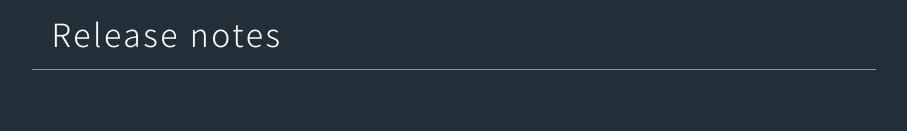
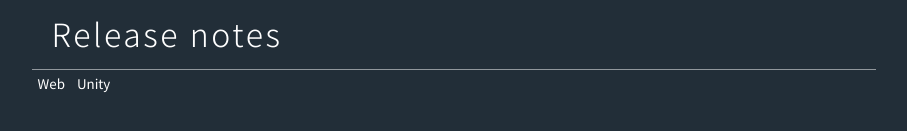
Before and after one commit to soheee94/POM-CHECKER_Release-Notes, a React (Create React App) app in the folder release-note/: page / in a window 1280 px wide. Shown: the part 201-332 px from the top of the page, without its empty margins (186-1093 px from the left). Built offline with nearby package versions, Linux system fonts and the light colour scheme.

Commit message:
create platformButton (error - usestate)

```diff
--- a/release-note/src/App.js
+++ b/release-note/src/App.js
@@ -7,7 +7,7 @@ const GlobalStyle = createGlobalStyle`
   body{
     background : #222E38;
     width: 100%;
-    font-family : 'Noto Sans KR', sans-serif;
+    font-family : 'Noto Sans KR', sans-serif !important;
   }
 `;
 
--- a/release-note/src/components/ReleaseList.js
+++ b/release-note/src/components/ReleaseList.js
@@ -1,7 +1,46 @@
-import React from "react";
+import React, { useState } from "react";
+import styled, { css } from "styled-components";
+import ReleaseItem from "./ReleaseItem";
+
+const PlatformButtonGroup = styled.div`
+  button {
+    border: none;
+    outline: none;
+    background: none;
+    cursor: pointer;
+    color: white;
+    font-family: "Noto Sans KR", sans-serif !important;
+    &:hover {
+      color: #eb5244;
+    }
+
+    ${props =>
+      props.platformType === props.type ||
+      css`
+        color: #eb5244;
+      `}
+  }
+`;
 
 function ReleaseList() {
-  return <div></div>;
+  const [platformType, setPlatformType] = useState("");
+  console.log(platformType);
+  return (
+    <>
+      <PlatformButtonGroup>
+        <button type="Web" platformType={platformType} onClick={() => setPlatformType("Web")}>
+          Web
+        </button>
+        <button type="Unity" platformType={platformType} onClick={() => setPlatformType("Unity")}>
+          Unity
+        </button>
+      </PlatformButtonGroup>
+      <div>
+        <ReleaseItem></ReleaseItem>
+        <ReleaseItem></ReleaseItem>
+      </div>
+    </>
+  );
 }
 
 export default ReleaseList;
```
